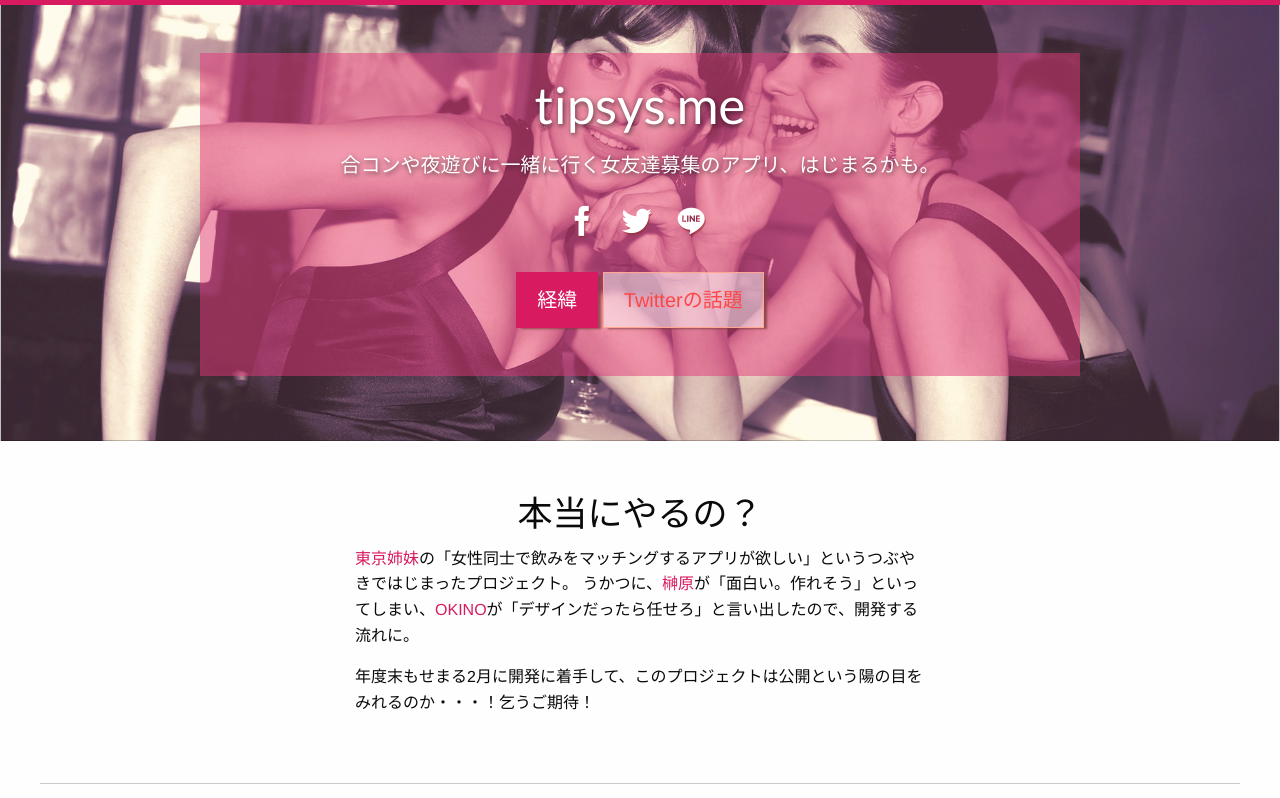
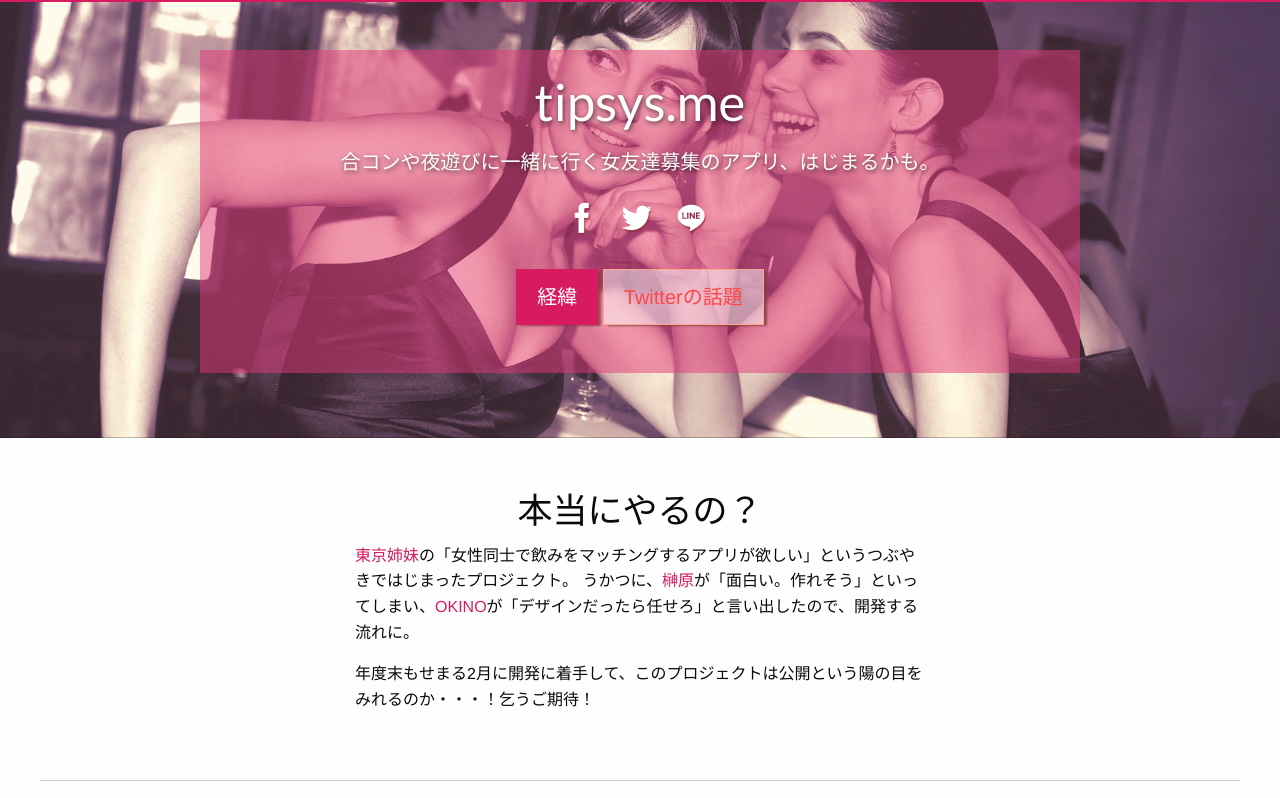
Before and after one commit to tokyosisters/radyapp.github.io, a website: page index.html in a window 1280 px wide. Shown: the top 798 px of the page. Drawn offline with nearby package versions, Linux system fonts and the light colour scheme.

Commit message:
・body topのborderを細く ・イメージ画像の左右のborderを削除

```diff
--- a/scss/_module.scss
+++ b/scss/_module.scss
@@ -3,7 +3,7 @@
 ////////////////////////////////////////////////////*/
 
 body {
-  border-top:5px solid $primary-color;
+  border-top:2px solid $primary-color;
 }
 
 img {
@@ -124,6 +124,8 @@ img.circle-icon {
 
 .callout {
   border-top:none;
+  border-left:none;
+  border-right:none;
 }
 
 .sns-column {
```
Also changed, not shown: css/app.css.
